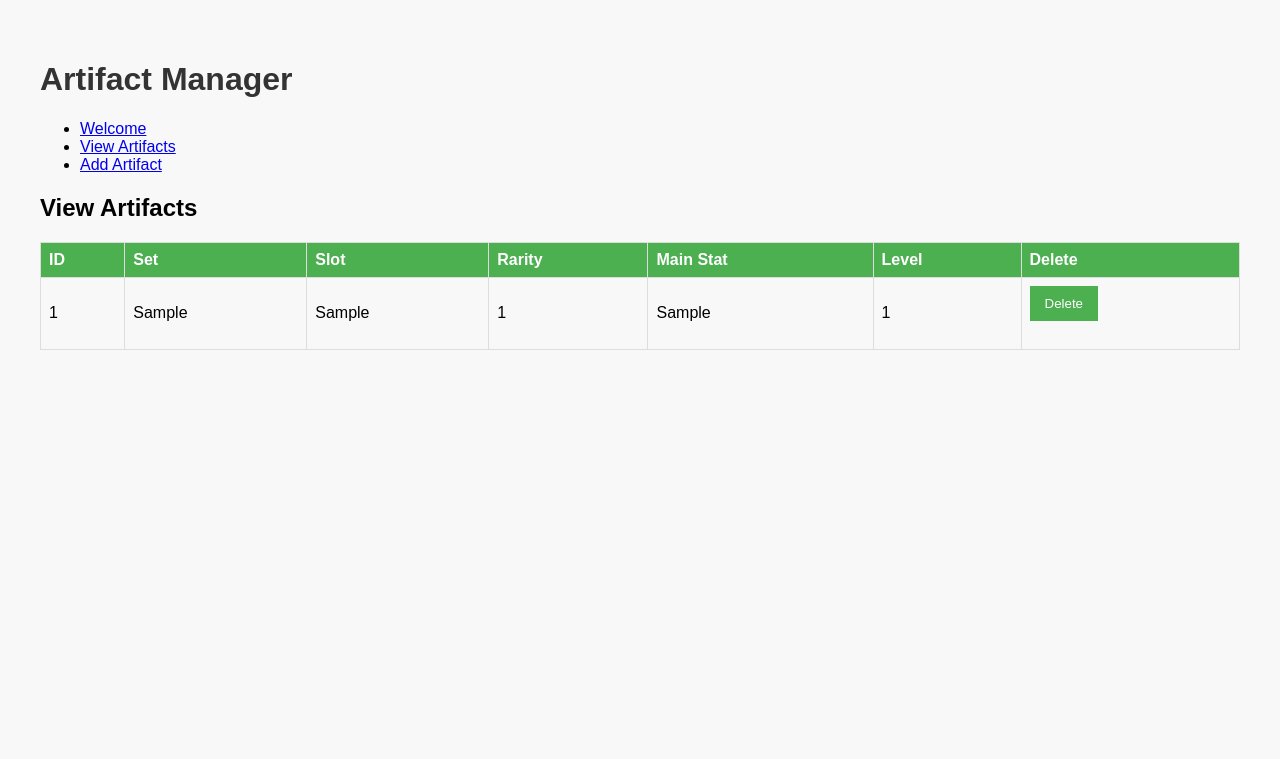
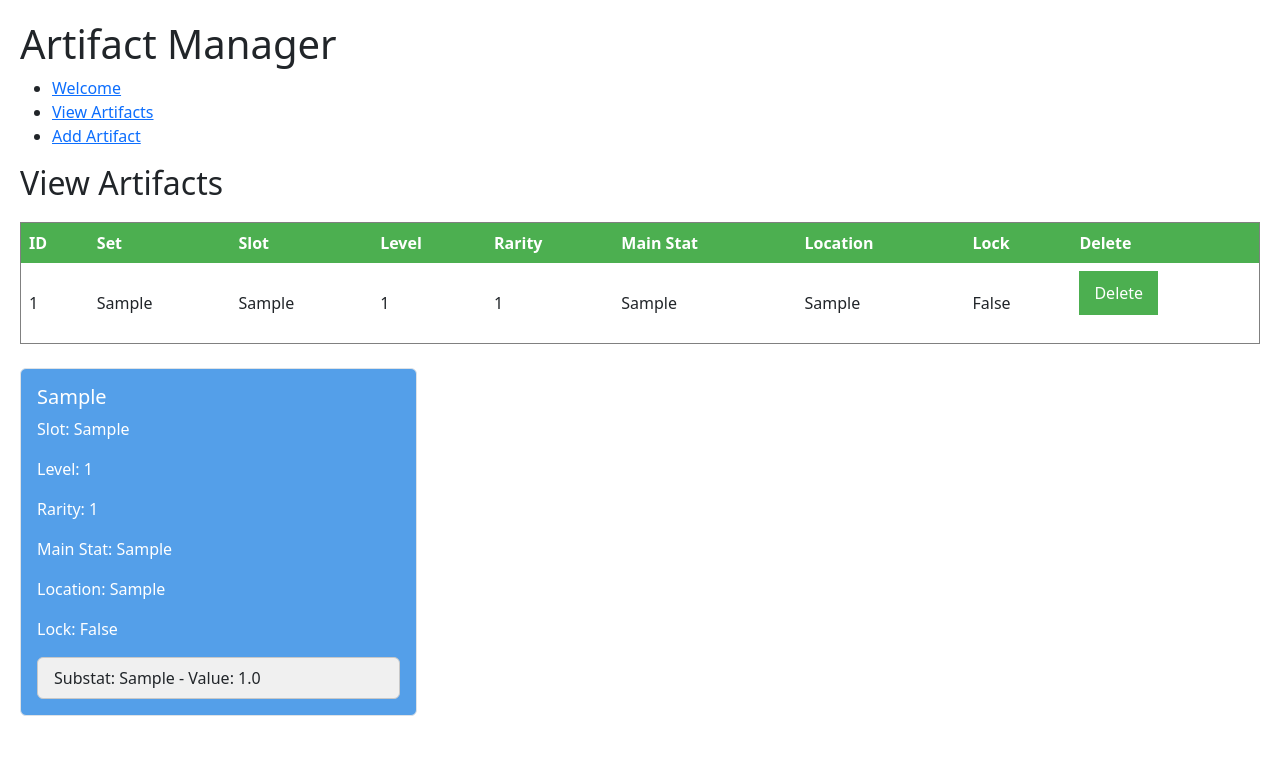
Before and after one commit to Arjun-V-K/artifact-ratings, a Flask app: page /view_artifacts_page in a window 1280 px wide. Shown: the top 759 px of the page. Run offline with Flask 3, Linux system fonts and the light colour scheme; tables that the repository leaves empty hold one stand-in row (values such as "Sample post").

Commit message:
add substat in child table, redesign view page to show cards

```diff
--- a/app/routes.py
+++ b/app/routes.py
@@ -1,5 +1,5 @@
 from flask import Blueprint, render_template, request, redirect, url_for
-from app.models import Artifact, db
+from app.models import Artifact, Substat, db
 
 import json
 
@@ -54,30 +54,28 @@ def add_artifact_json():
         mainStatKey = artifact.get('mainStatKey')
         level = artifact.get('level')
 
-        substats = artifact.get('substats', [])
-        subStatKeys = []
-        subStatValues = []
-        for i in range(4):
-            substat = substats[i] if i < len(substats) else None
-            subStatKeys.append(substat.get('key') if substat else None)
-            subStatValues.append(substat.get('value') if substat else None)
+        new_artifact = Artifact(
+            set_key = artifact.get('setKey'),
+            slot_key = artifact.get('slotKey'),
+            level = artifact.get('level'),
+            rarity = artifact.get('rarity'),
+            main_stat_key = artifact.get('mainStatKey'),
+            location = artifact.get('location'),
+            lock = artifact.get('lock')
+        )
 
-        new_artifact = Artifact(
-            setKey=setKey,
-            slotKey=slotKey,
-            rarity=rarity,
-            mainStatKey=mainStatKey,
-            level=level,
-            subStatKey1 = subStatKeys[0],
-            subStatKey2 = subStatKeys[1],
-            subStatKey3 = subStatKeys[2],
-            subStatKey4 = subStatKeys[3],
-            subStatValue1 = subStatValues[0],
-            subStatValue2 = subStatValues[1],
-            subStatValue3 = subStatValues[2],
-            subStatValue4 = subStatValues[3]
-        )
+        substats_data = artifact.get('substats', [])
+        substats_list = []
+        for substat in substats_data:
+            new_substat = Substat(
+                key = substat.get('key'),
+                value = substat.get('value')
+            )
+            substats_list.append(new_substat)
+
+        new_artifact.substats = substats_list
         db.session.add(new_artifact)
+
     db.session.commit()
     return redirect(url_for('main.view_artifacts_page'))
 
--- a/app/static/css/style.css
+++ b/app/static/css/style.css
@@ -66,3 +66,22 @@ tr:hover {
 p {
     color: #777;
 }
+
+/* Custom styles for the entire card */
+.card.custom-card.custom-card-size {
+    background-color: rgb(84, 159, 233);
+    margin-bottom: 20px;
+    border: 1px solid rgb(222, 226, 230);
+}
+
+/* Custom styles for card title and text */
+.card.custom-card.custom-card-size .card-title,
+.card.custom-card.custom-card-size .card-text {
+    color: #ffffff; /* Set text color */
+}
+
+/* Custom styles for substats */
+.card.custom-card.custom-card-size .list-group-item {
+    background-color: rgb(240, 240, 240); /* Set background color for substats */
+    border: 1px solid rgb(200, 200, 200); /* Set border color for substats */
+}
--- a/app/templates/base.html
+++ b/app/templates/base.html
@@ -5,6 +5,10 @@
     <meta http-equiv="X-UA-Compatible" content="IE=edge">
     <meta name="viewport" content="width=device-width, initial-scale=1.0">
     <link rel="stylesheet" href="{{ url_for('static', filename='css/style.css') }}">
+
+    <!-- For Bootstrap -->
+    <link href="https://cdn.jsdelivr.net/npm/bootstrap@5.3.3/dist/css/bootstrap.min.css" rel="stylesheet" integrity="sha384-QWTKZyjpPEjISv5WaRU9OFeRpok6YctnYmDr5pNlyT2bRjXh0JMhjY6hW+ALEwIH" crossorigin="anonymous">
+
     <script src="{{ url_for('static', filename='js/validation.js') }}"></script>
     <title>{% block title %}Welcome{% endblock %}</title>
 </head>
@@ -22,5 +26,9 @@
     <div class="content">
         {% block content %}{% endblock %}
     </div>
+    <!-- For Bootstrap -->
+    <script src="https://cdn.jsdelivr.net/npm/bootstrap@5.3.3/dist/js/bootstrap.bundle.min.js" integrity="sha384-YvpcrYf0tY3lHB60NNkmXc5s9fDVZLESaAA55NDzOxhy9GkcIdslK1eN7N6jIeHz" crossorigin="anonymous"></script>
+    <!-- <script src="https://cdn.jsdelivr.net/npm/@popperjs/core@2.11.8/dist/umd/popper.min.js" integrity="sha384-I7E8VVD/ismYTF4hNIPjVp/Zjvgyol6VFvRkX/vR+Vc4jQkC+hVqc2pM8ODewa9r" crossorigin="anonymous"></script> -->
+    <!-- <script src="https://cdn.jsdelivr.net/npm/bootstrap@5.3.3/dist/js/bootstrap.min.js" integrity="sha384-0pUGZvbkm6XF6gxjEnlmuGrJXVbNuzT9qBBavbLwCsOGabYfZo0T0to5eqruptLy" crossorigin="anonymous"></script> -->
 </body>
 </html>
--- a/app/templates/view_artifacts.html
+++ b/app/templates/view_artifacts.html
@@ -11,9 +11,11 @@
                 <th>ID</th>
                 <th>Set</th>
                 <th>Slot</th>
+                <th>Level</th>
                 <th>Rarity</th>
                 <th>Main Stat</th>
-                <th>Level</th>
+                <th>Location</th>
+                <th>Lock</th>
                 <th>Delete</th>
             </tr>
         </thead>
@@ -21,11 +23,13 @@
             {% for artifact in artifacts %}
                 <tr>
                     <td>{{ artifact.id }}</td>
-                    <td>{{ artifact.setKey }}</td>
-                    <td>{{ artifact.slotKey }}</td>
+                    <td>{{ artifact.set_key }}</td>
+                    <td>{{ artifact.slot_key }}</td>
+                    <td>{{ artifact.level }}</td>
                     <td>{{ artifact.rarity }}</td>
-                    <td>{{ artifact.mainStatKey }}</td>
-                    <td>{{ artifact.level }}</td>
+                    <td>{{ artifact.main_stat_key }}</td>
+                    <td>{{ artifact.location }}</td>
+                    <td>{{ artifact.lock}}</td>
                     <td>
                         <form method="POST" action="{{ url_for('main.delete_artifact', artifact_id=artifact.id) }}">
                             <button type="submit">Delete</button>
@@ -35,6 +39,43 @@
             {% endfor %}
         </tbody>
     </table>
+    <br>
+
+    <!-- Bootstrap Card Row -->
+    <div class="row row-cols-1 row-cols-md-2 row-cols-lg-3">
+
+        {% for artifact in artifacts %}
+        <!-- Bootstrap Card Column -->
+        <div class="col mb-4">
+            <!-- Bootstrap Card -->
+            <div class="card custom-card custom-card-size">
+                <div class="card-body">
+                    <h5 class="card-title custom-card-text">{{ artifact.set_key }}</h5>
+                    <p class="card-text custom-card-text">Slot: {{ artifact.slot_key }}</p>
+                    <p class="card-text custom-card-text">Level: {{ artifact.level }}</p>
+                    <p class="card-text custom-card-text">Rarity: {{ artifact.rarity }}</p>
+                    <p class="card-text custom-card-text">Main Stat: {{ artifact.main_stat_key }}</p>
+                    <p class="card-text custom-card-text">Location: {{ artifact.location }}</p>
+                    <p class="card-text custom-card-text">Lock: {{ artifact.lock }}</p>
+
+                    <!-- Display Substats -->
+                    <ul class="list-group">
+                        {% for substat in artifact.substats %}
+                            <li class="list-group-item custom-card-text">Substat: {{ substat.key }} - Value: {{ substat.value }}</li>
+                        {% endfor %}
+                    </ul>
+
+                </div>
+            </div>
+            <!-- End Bootstrap Card -->
+        </div>
+        <!-- End Bootstrap Card Column -->
+        {% endfor %}
+
+    </div>
+    <!-- End Bootstrap Card Row -->
+
     {% else %}
         <p>No artifacts available.</p>
-    {% endif %}{% endblock %}
+    {% endif %}
+{% endblock %}
```
Also changed, not shown: app/models.py (+18 -105 lines).
